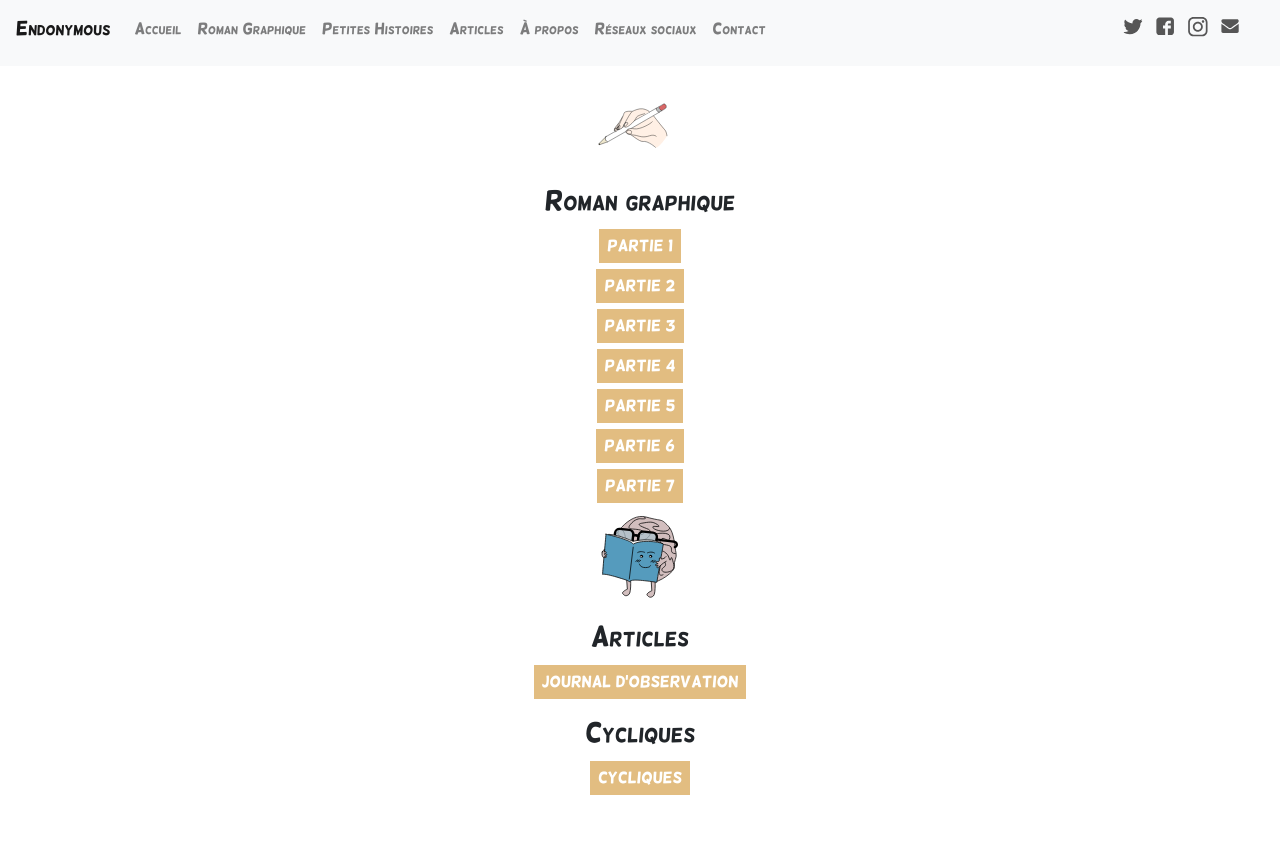
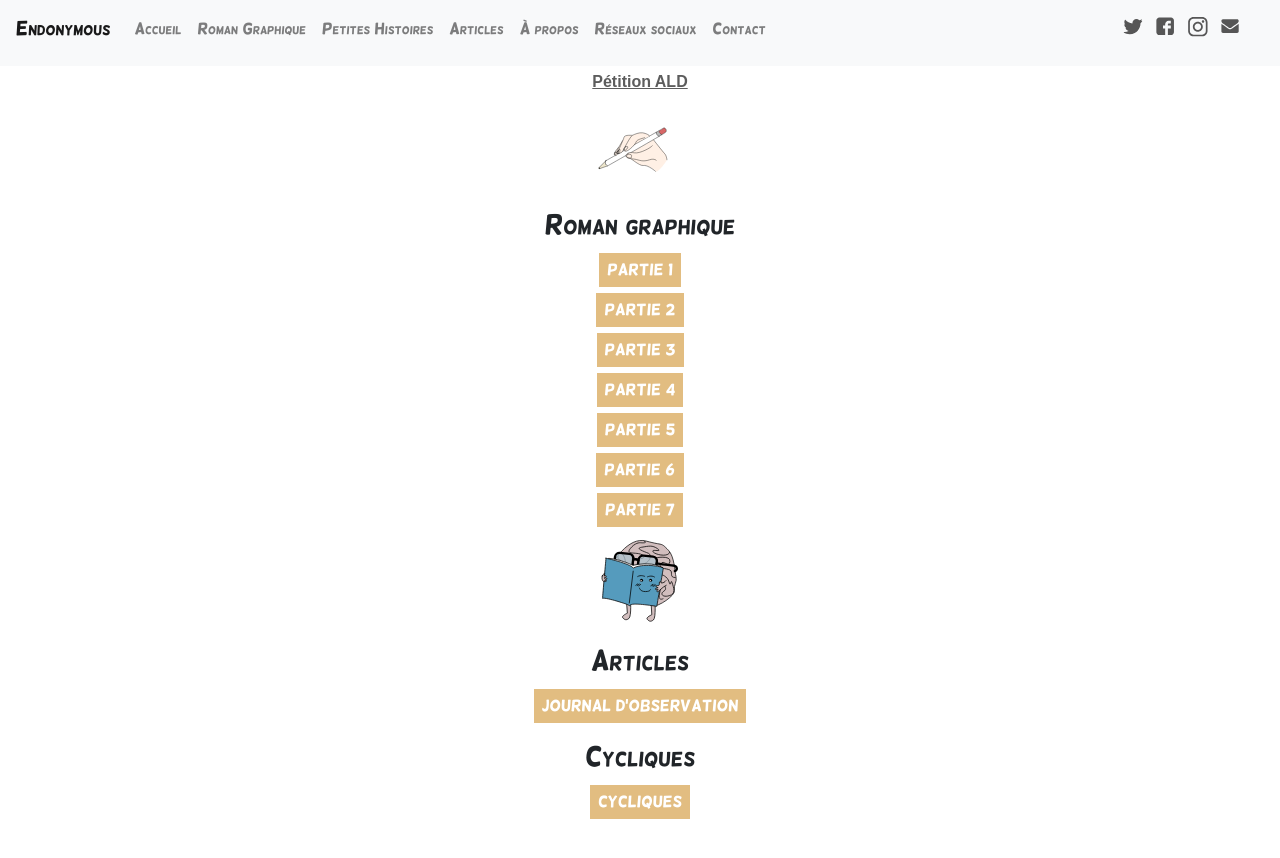
Before and after one commit to IzzDesign/old.endonymous.fr, a Jekyll site: the page built from sommaire.html, in a window 1280 px wide. Shown: the top 858 px of the page. Built offline with Jekyll 4.4.1, drawn with Linux system fonts in a browser that asks for light colours.

```diff
--- a/_includes/sidebar.html
+++ b/_includes/sidebar.html
@@ -22,7 +22,7 @@
             <a class="cta" href="/histoire/partie-1-le-deni.html">Lire</a>
           </div>
           <div class="inline">
-            <p class="title">des ateliers sur la région Lyonnaise</p>
+            <p class="title">Un site d'information sur l'endométriose</p>
             <a class="cta" href="https://cycliques.fr">Cycliques.fr</a>
           </div>
 
--- a/_layouts/post.html
+++ b/_layouts/post.html
@@ -17,7 +17,7 @@
         <div class="col-lg-4 col-md-6 texte">
           <p class="title">lire la bd</p>
           <a class="cta" href="/histoire/partie-1-le-deni.html">Lire</a>
-           <p class="title">des ateliers sur la région Lyonnaise</p>
+           <p class="title">Un site d'information sur l'endométriose</p>
           <a class="cta" href="https://cycliques.fr">Cycliques.fr</a>
           <div class="margintop">
             {% include horizontalmailchimp.html %}
--- a/sommaire.html
+++ b/sommaire.html
@@ -5,6 +5,9 @@
 
 <div class="container center">
   <div class="row center">
+    <div class="col-md-8">
+      <a href="https://www.change.org/p/minist%C3%A8re-des-solidarit%C3%A9s-et-de-la-sant%C3%A9-faisons-int%C3%A9grer-l-endom%C3%A9triose-dans-la-liste-des-ald30">Pétition ALD</a>
+    </div>
     <div class="col-md-8">
       <img src="../assets/images/articles/bd/bd.svg" class="petit">
       <h3>Roman graphique</h3>
```
